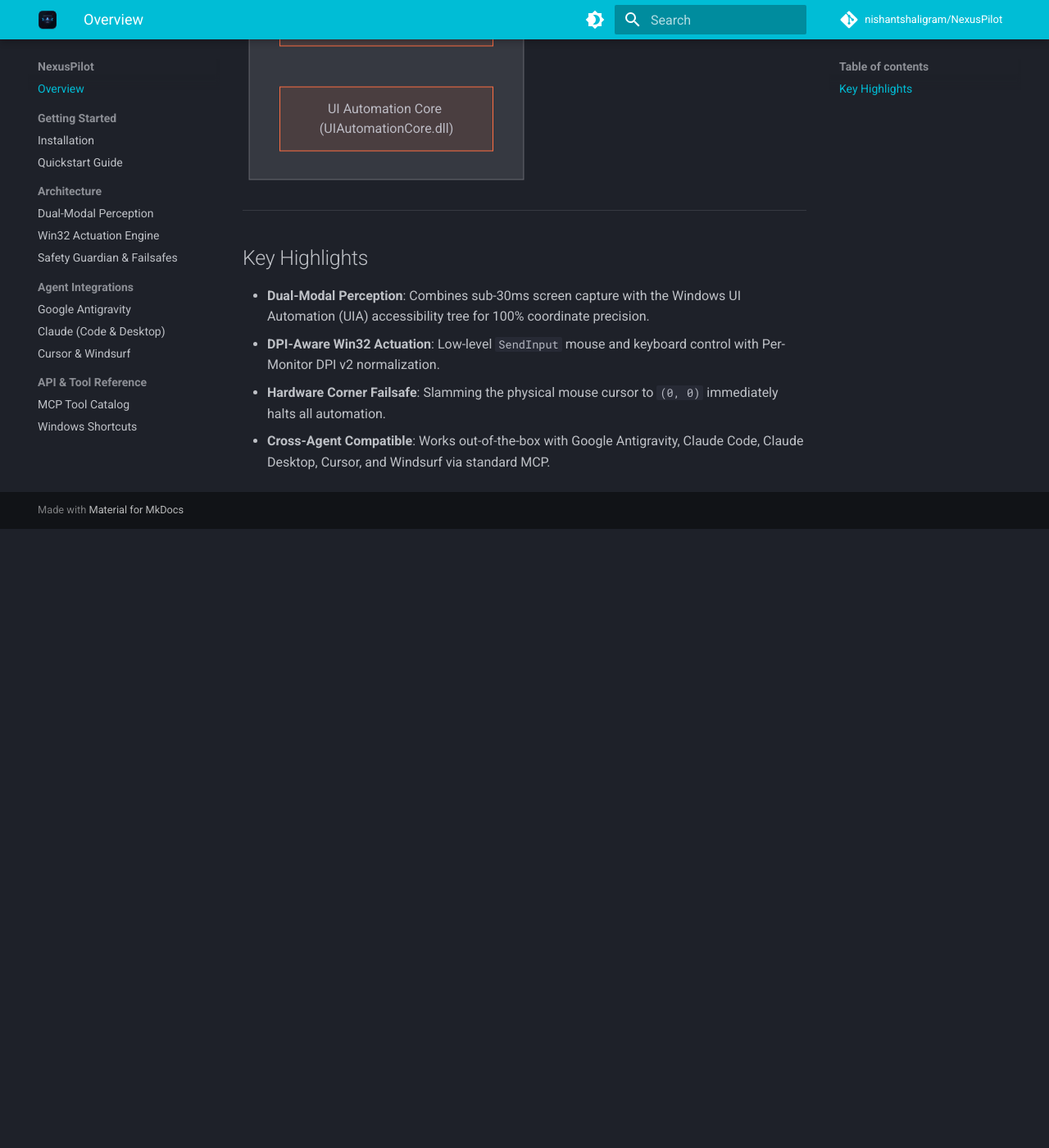
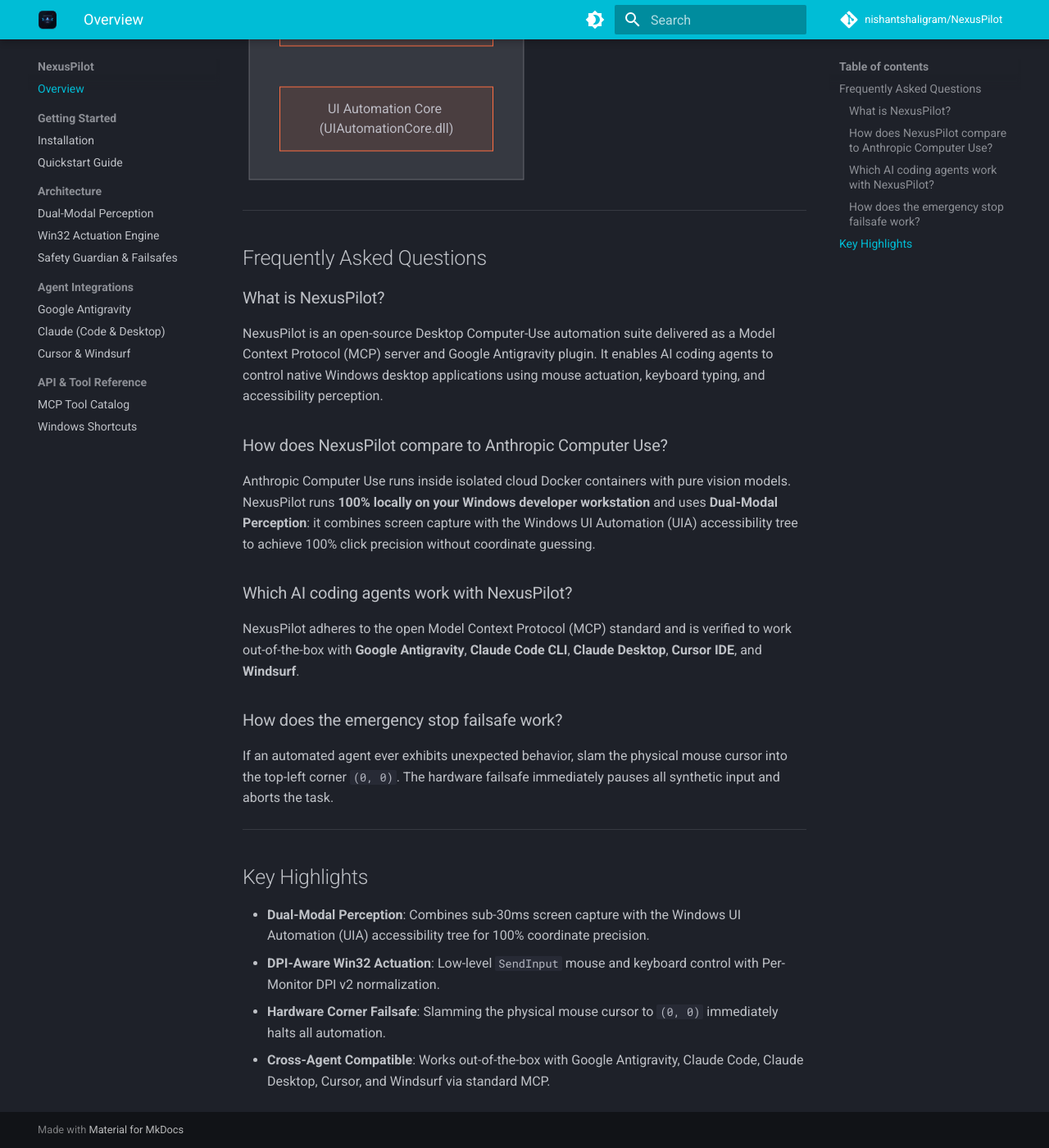
Before and after one commit to nishantshaligram/nexus-pilot-desktop, an MkDocs documentation site: the page built from docs/index.md, in a window 1280 px wide and 1400 px high, scrolled down 2409 px. Shown: the whole window at 82% size. Built offline with MkDocs 1.6.1 and Material for MkDocs 9.7.7, drawn with Linux system fonts in a browser that asks for light colours; comment, search, counter and statistics services are not loaded; before the commit the page ends 3054 px from its top, so only the background shows below that.

Commit message:
seo: implement Generative Engine Optimization (GEO), JSON-LD schema, llms.txt, robots.txt, and AI FAQ

```diff
--- a/docs/index.md
+++ b/docs/index.md
@@ -42,6 +42,22 @@ flowchart TD
 
 ---
 
+## Frequently Asked Questions
+
+### What is NexusPilot?
+NexusPilot is an open-source Desktop Computer-Use automation suite delivered as a Model Context Protocol (MCP) server and Google Antigravity plugin. It enables AI coding agents to control native Windows desktop applications using mouse actuation, keyboard typing, and accessibility perception.
+
+### How does NexusPilot compare to Anthropic Computer Use?
+Anthropic Computer Use runs inside isolated cloud Docker containers with pure vision models. NexusPilot runs **100% locally on your Windows developer workstation** and uses **Dual-Modal Perception**: it combines screen capture with the Windows UI Automation (UIA) accessibility tree to achieve 100% click precision without coordinate guessing.
+
+### Which AI coding agents work with NexusPilot?
+NexusPilot adheres to the open Model Context Protocol (MCP) standard and is verified to work out-of-the-box with **Google Antigravity**, **Claude Code CLI**, **Claude Desktop**, **Cursor IDE**, and **Windsurf**.
+
+### How does the emergency stop failsafe work?
+If an automated agent ever exhibits unexpected behavior, slam the physical mouse cursor into the top-left corner `(0, 0)`. The hardware failsafe immediately pauses all synthetic input and aborts the task.
+
+---
+
 ## Key Highlights
 
 - **Dual-Modal Perception**: Combines sub-30ms screen capture with the Windows UI Automation (UIA) accessibility tree for 100% coordinate precision.
--- a/mkdocs.yml
+++ b/mkdocs.yml
@@ -7,6 +7,7 @@ repo_name: nishantshaligram/NexusPilot
 
 theme:
   name: material
+  custom_dir: overrides
   logo: assets/logo.svg
   favicon: assets/icon_mark.jpg
   palette:
--- /dev/null
+++ b/overrides/main.html
@@ -0,0 +1,60 @@
+{% extends "base.html" %}
+
+{% block extrahead %}
+  <!-- Primary Meta Tags -->
+  <meta name="title" content="NexusPilot - Universal Desktop Computer-Use MCP Suite & AI Agent Plugin">
+  <meta name="description" content="Open-source desktop computer-use suite for AI agents. Provides human-grade vision, mouse actuation, keyboard input, and Windows UI Automation control for Google Antigravity, Claude Code, Cursor, and Windsurf.">
+  <meta name="keywords" content="computer use, mcp, model context protocol, windows automation, ai agent, desktop automation, claude code, cursor ide, antigravity, uia, win32 sendinput, rpa, python">
+  <meta name="author" content="Nishant Shaligram">
+  <meta name="robots" content="index, follow, max-image-preview:large, max-snippet:-1, max-video-preview:-1">
+
+  <!-- Open Graph / Facebook -->
+  <meta property="og:type" content="website">
+  <meta property="og:url" content="https://nishantshaligram.github.io/NexusPilot/">
+  <meta property="og:site_name" content="NexusPilot Documentation">
+  <meta property="og:title" content="NexusPilot - Universal Desktop Computer-Use MCP Suite">
+  <meta property="og:description" content="Empower AI coding agents with human-grade vision, mouse control, keyboard input, and Windows UI Automation perception.">
+  <meta property="og:image" content="https://nishantshaligram.github.io/NexusPilot/assets/brand_logo.jpg">
+  <meta property="og:image:width" content="1200">
+  <meta property="og:image:height" content="630">
+
+  <!-- Twitter / X -->
+  <meta name="twitter:card" content="summary_large_image">
+  <meta name="twitter:url" content="https://nishantshaligram.github.io/NexusPilot/">
+  <meta name="twitter:title" content="NexusPilot - Universal Desktop Computer-Use MCP Suite">
+  <meta name="twitter:description" content="Empower AI coding agents with human-grade vision, mouse control, keyboard input, and Windows UI Automation perception.">
+  <meta name="twitter:image" content="https://nishantshaligram.github.io/NexusPilot/assets/brand_logo.jpg">
+
+  <!-- Schema.org JSON-LD for Google AI Overviews & Search Engines -->
+  <script type="application/ld+json">
+  {
+    "@context": "https://schema.org",
+    "@type": "SoftwareApplication",
+    "name": "NexusPilot",
+    "alternateName": "Project NexusPilot",
+    "operatingSystem": "Windows 10, Windows 11",
+    "applicationCategory": "DeveloperApplication",
+    "description": "Universal Desktop Computer-Use MCP Suite and Antigravity Plugin providing AI agents with human-like vision, mouse control, keyboard input, and Windows UI Automation perception.",
+    "url": "https://nishantshaligram.github.io/NexusPilot/",
+    "downloadUrl": "https://github.com/nishantshaligram/NexusPilot",
+    "softwareVersion": "1.0.0",
+    "license": "https://www.apache.org/licenses/LICENSE-2.0",
+    "author": {
+      "@type": "Person",
+      "name": "Nishant Shaligram",
+      "url": "https://github.com/nishantshaligram"
+    },
+    "offers": {
+      "@type": "Offer",
+      "price": "0",
+      "priceCurrency": "USD"
+    },
+    "featureList": [
+      "Dual-Modal Perception (Windows UI Automation COM + sub-30ms screen capture)",
+      "Native Win32 SendInput actuation with Per-Monitor DPI v2 normalization",
+      "Hardware corner failsafe emergency stop",
+      "Universal MCP compatibility with Google Antigravity, Claude Code, Cursor, and Windsurf"
+    ]
+  }
+  </script>
+{% endblock %}
```
Also changed, not shown: README.md (+19 -0 lines), docs/llms.txt (added, +29 -0 lines), docs/robots.txt (added, +29 -0 lines).
